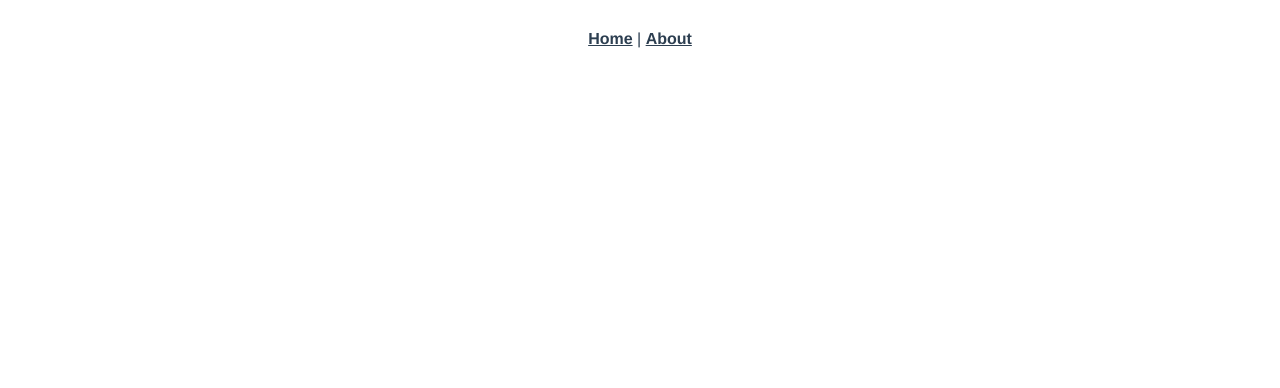
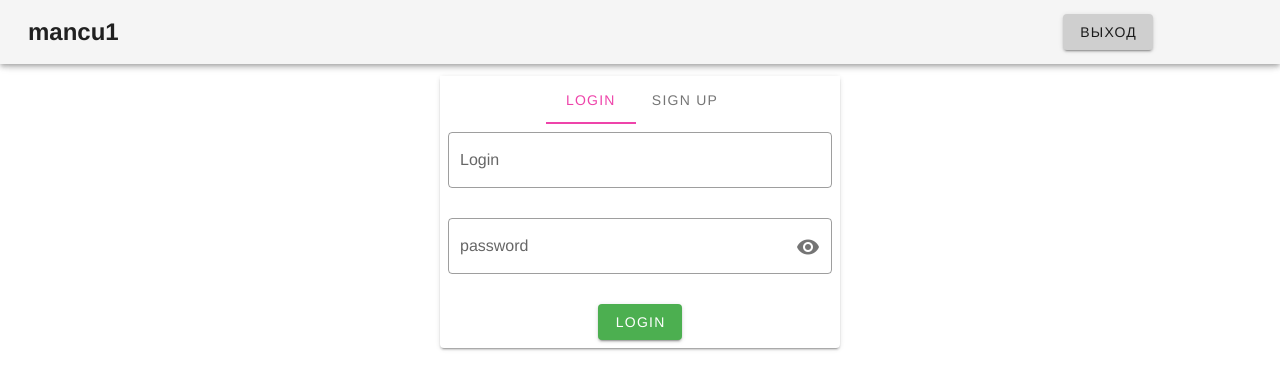
Before and after one commit to mancu1/user-account, a Vue app: page /login in a window 1280 px wide. Shown: the top 388 px of the page. Built offline with nearby package versions, Linux system fonts and the light colour scheme.

Commit message:
+ add Auth page and app nav bar

```diff
--- a/src/App.vue
+++ b/src/App.vue
@@ -1,11 +1,19 @@
 <template>
-  <div id="app">
-    <div id="nav">
-      <router-link to="/">Home</router-link> |
-      <router-link to="/about">About</router-link>
-    </div>
-    <router-view />
-  </div>
+  <v-app>
+    <NavBar />
+    <!-- Sizes your content based upon application components -->
+    <v-main>
+      <!-- Provides the application the proper gutter -->
+      <v-container fluid>
+        <!-- If using vue-router -->
+        <router-view></router-view>
+      </v-container>
+    </v-main>
+
+    <v-footer app>
+      <!-- -->
+    </v-footer>
+  </v-app>
 </template>
 
 <style>
@@ -16,17 +24,14 @@
   text-align: center;
   color: #2c3e50;
 }
+</style>
+<script lang="ts">
+import Vue from "vue";
+import { Component } from "vue-property-decorator";
+import NavBar from "@/components/NavBar.vue";
 
-#nav {
-  padding: 30px;
-}
-
-#nav a {
-  font-weight: bold;
-  color: #2c3e50;
-}
-
-#nav a.router-link-exact-active {
-  color: #42b983;
-}
-</style>
+@Component({
+  components: { NavBar }
+})
+export default class App extends Vue {}
+</script>
--- /dev/null
+++ b/src/components/Auth/LoginForm.vue
@@ -0,0 +1,28 @@
+<template>
+  <div>
+    <v-form>
+      <v-text-field outlined label="Login"></v-text-field>
+      <v-text-field
+        outlined
+        label="password"
+        :append-icon="passwordVisibility ? 'mdi-eye-off' : 'mdi-eye'"
+        @click:append="() => (passwordVisibility = !passwordVisibility)"
+        :type="passwordVisibility ? 'text' : 'password'"
+      ></v-text-field>
+      <div>
+        <v-btn color="success">login</v-btn>
+      </div>
+    </v-form>
+  </div>
+</template>
+
+<script lang="ts">
+import { Component, Vue } from "vue-property-decorator";
+
+@Component
+export default class LoginForm extends Vue {
+  private passwordVisibility = false;
+}
+</script>
+
+<style scoped></style>
--- /dev/null
+++ b/src/components/Auth/SignUpForm.vue
@@ -0,0 +1,38 @@
+<template>
+  <div>
+    <v-form>
+      <v-text-field outlined label="Login"></v-text-field>
+      <v-text-field
+        outlined
+        label="password"
+        :append-icon="passwordVisibility ? 'mdi-eye-off' : 'mdi-eye'"
+        @click:append="() => (passwordVisibility = !passwordVisibility)"
+        :type="passwordVisibility ? 'text' : 'password'"
+      ></v-text-field>
+      <v-text-field
+        outlined
+        label="repeat pass"
+        :append-icon="repeatPasswordVisibility ? 'mdi-eye-off' : 'mdi-eye'"
+        @click:append="() => (repeatPasswordVisibility = !passwordVisibility)"
+        :type="repeatPasswordVisibility ? 'text' : 'password'"
+      ></v-text-field>
+    </v-form>
+    <div>
+      <v-btn color="success">Sing up</v-btn>
+    </div>
+  </div>
+</template>
+
+<script lang="ts">
+import { Vue, Component } from "vue-property-decorator";
+
+@Component({
+  name: "SignUpForm"
+})
+export default class SignUpForm extends Vue {
+  private passwordVisibility = false;
+  private repeatPasswordVisibility = false;
+}
+</script>
+
+<style scoped></style>
--- a/src/components/HelloWorld.vue
+++ /dev/null
@@ -1,138 +0,0 @@
-<template>
-  <div class="hello">
-    <h1>{{ msg }}</h1>
-    <p>
-      For a guide and recipes on how to configure / customize this project,<br />
-      check out the
-      <a href="https://cli.vuejs.org" target="_blank" rel="noopener"
-        >vue-cli documentation</a
-      >.
-    </p>
-    <h3>Installed CLI Plugins</h3>
-    <ul>
-      <li>
-        <a
-          href="https://github.com/vuejs/vue-cli/tree/dev/packages/%40vue/cli-plugin-babel"
-          target="_blank"
-          rel="noopener"
-          >babel</a
-        >
-      </li>
-      <li>
-        <a
-          href="https://github.com/vuejs/vue-cli/tree/dev/packages/%40vue/cli-plugin-typescript"
-          target="_blank"
-          rel="noopener"
-          >typescript</a
-        >
-      </li>
-      <li>
-        <a
-          href="https://github.com/vuejs/vue-cli/tree/dev/packages/%40vue/cli-plugin-router"
-          target="_blank"
-          rel="noopener"
-          >router</a
-        >
-      </li>
-      <li>
-        <a
-          href="https://github.com/vuejs/vue-cli/tree/dev/packages/%40vue/cli-plugin-vuex"
-          target="_blank"
-          rel="noopener"
-          >vuex</a
-        >
-      </li>
-      <li>
-        <a
-          href="https://github.com/vuejs/vue-cli/tree/dev/packages/%40vue/cli-plugin-eslint"
-          target="_blank"
-          rel="noopener"
-          >eslint</a
-        >
-      </li>
-    </ul>
-    <h3>Essential Links</h3>
-    <ul>
-      <li>
-        <a href="https://vuejs.org" target="_blank" rel="noopener">Core Docs</a>
-      </li>
-      <li>
-        <a href="https://forum.vuejs.org" target="_blank" rel="noopener"
-          >Forum</a
-        >
-      </li>
-      <li>
-        <a href="https://chat.vuejs.org" target="_blank" rel="noopener"
-          >Community Chat</a
-        >
-      </li>
-      <li>
-        <a href="https://twitter.com/vuejs" target="_blank" rel="noopener"
-          >Twitter</a
-        >
-      </li>
-      <li>
-        <a href="https://news.vuejs.org" target="_blank" rel="noopener">News</a>
-      </li>
-    </ul>
-    <h3>Ecosystem</h3>
-    <ul>
-      <li>
-        <a href="https://router.vuejs.org" target="_blank" rel="noopener"
-          >vue-router</a
-        >
-      </li>
-      <li>
-        <a href="https://vuex.vuejs.org" target="_blank" rel="noopener">vuex</a>
-      </li>
-      <li>
-        <a
-          href="https://github.com/vuejs/vue-devtools#vue-devtools"
-          target="_blank"
-          rel="noopener"
-          >vue-devtools</a
-        >
-      </li>
-      <li>
-        <a href="https://vue-loader.vuejs.org" target="_blank" rel="noopener"
-          >vue-loader</a
-        >
-      </li>
-      <li>
-        <a
-          href="https://github.com/vuejs/awesome-vue"
-          target="_blank"
-          rel="noopener"
-          >awesome-vue</a
-        >
-      </li>
-    </ul>
-  </div>
-</template>
-
-<script lang="ts">
-import { Component, Prop, Vue } from "vue-property-decorator";
-
-@Component
-export default class HelloWorld extends Vue {
-  @Prop() private msg!: string;
-}
-</script>
-
-<!-- Add "scoped" attribute to limit CSS to this component only -->
-<style scoped>
-h3 {
-  margin: 40px 0 0;
-}
-ul {
-  list-style-type: none;
-  padding: 0;
-}
-li {
-  display: inline-block;
-  margin: 0 10px;
-}
-a {
-  color: #42b983;
-}
-</style>
--- /dev/null
+++ b/src/components/NavBar.vue
@@ -0,0 +1,35 @@
+<template>
+  <v-app-bar app>
+    <!-- -->
+    <v-col>
+      <v-row class="align-center">
+        <v-col cols="3" class="d-flex justify-start">
+          <h2>mancu1</h2>
+        </v-col>
+        <v-col class="d-flex justify-center" cols="6">
+          <v-img contain height="60" alt="Vue logo" src="../assets/logo.png" />
+        </v-col>
+        <v-col cols="3">
+          <v-btn v-if="isLogin" to="/login">
+            Выход
+          </v-btn>
+        </v-col>
+      </v-row>
+    </v-col>
+  </v-app-bar>
+</template>
+
+<script lang="ts">
+import { Vue, Component } from "vue-property-decorator";
+
+@Component({
+  name: "NavBar"
+})
+export default class NavBar extends Vue {
+  get isLogin() {
+    return true;
+  }
+}
+</script>
+
+<style scoped></style>
--- a/src/router/index.ts
+++ b/src/router/index.ts
@@ -6,13 +6,13 @@ Vue.use(VueRouter);
 
 const routes: Array<RouteConfig> = [
   {
-    path: "/",
-    name: "Home",
-    component: Home
+    path: "/login",
+    name: "Auth",
+    component: () => import(/* webpackChunkName: "about" */ "../views/Auth.vue")
   },
   {
-    path: "/about",
-    name: "About",
+    path: "/",
+    name: "UserAccount",
     // route level code-splitting
     // this generates a separate chunk (about.[hash].js) for this route
     // which is lazy-loaded when the route is visited.
--- /dev/null
+++ b/src/views/Auth.vue
@@ -0,0 +1,34 @@
+<template>
+  <v-col>
+    <v-row>
+      <v-spacer />
+      <v-card width="400px">
+        <div class="d-flex">
+          <v-tabs v-model="currentTab" centered>
+            <v-tab>Login</v-tab>
+            <v-tab>Sign up</v-tab>
+          </v-tabs>
+        </div>
+        <div class="ma-2">
+          <LoginForm v-if="!currentTab" />
+          <SignUpForm v-else />
+        </div>
+      </v-card>
+      <v-spacer />
+    </v-row>
+  </v-col>
+</template>
+
+<script lang="ts">
+import { Component, Vue } from "vue-property-decorator";
+import LoginForm from "@/components/Auth/LoginForm.vue";
+import SignUpForm from "@/components/Auth/SignUpForm.vue";
+
+@Component({
+  name: "Auth",
+  components: { SignUpForm, LoginForm }
+})
+export default class Auth extends Vue {
+  private currentTab = null;
+}
+</script>
--- a/src/views/Home.vue
+++ /dev/null
@@ -1,18 +0,0 @@
-<template>
-  <div class="home">
-    <img alt="Vue logo" src="../assets/logo.png" />
-    <HelloWorld msg="Welcome to Your Vue.js App" />
-  </div>
-</template>
-
-<script>
-// @ is an alias to /src
-import HelloWorld from "@/components/HelloWorld.vue";
-
-export default {
-  name: "Home",
-  components: {
-    HelloWorld
-  }
-};
-</script>
--- a/tsconfig.json
+++ b/tsconfig.json
@@ -12,7 +12,8 @@
     "sourceMap": true,
     "baseUrl": ".",
     "types": [
-      "webpack-env"
+      "webpack-env",
+      "vuetify"
     ],
     "paths": {
       "@/*": [
```
